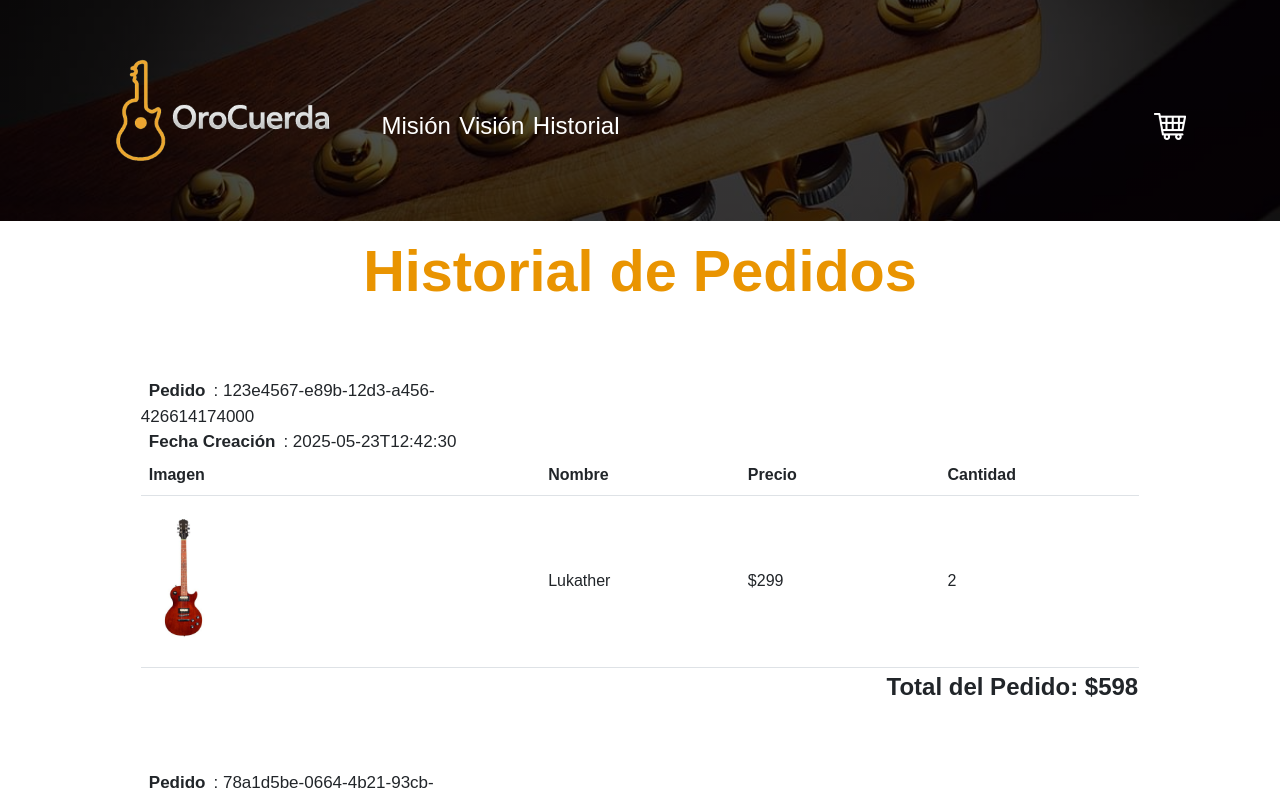
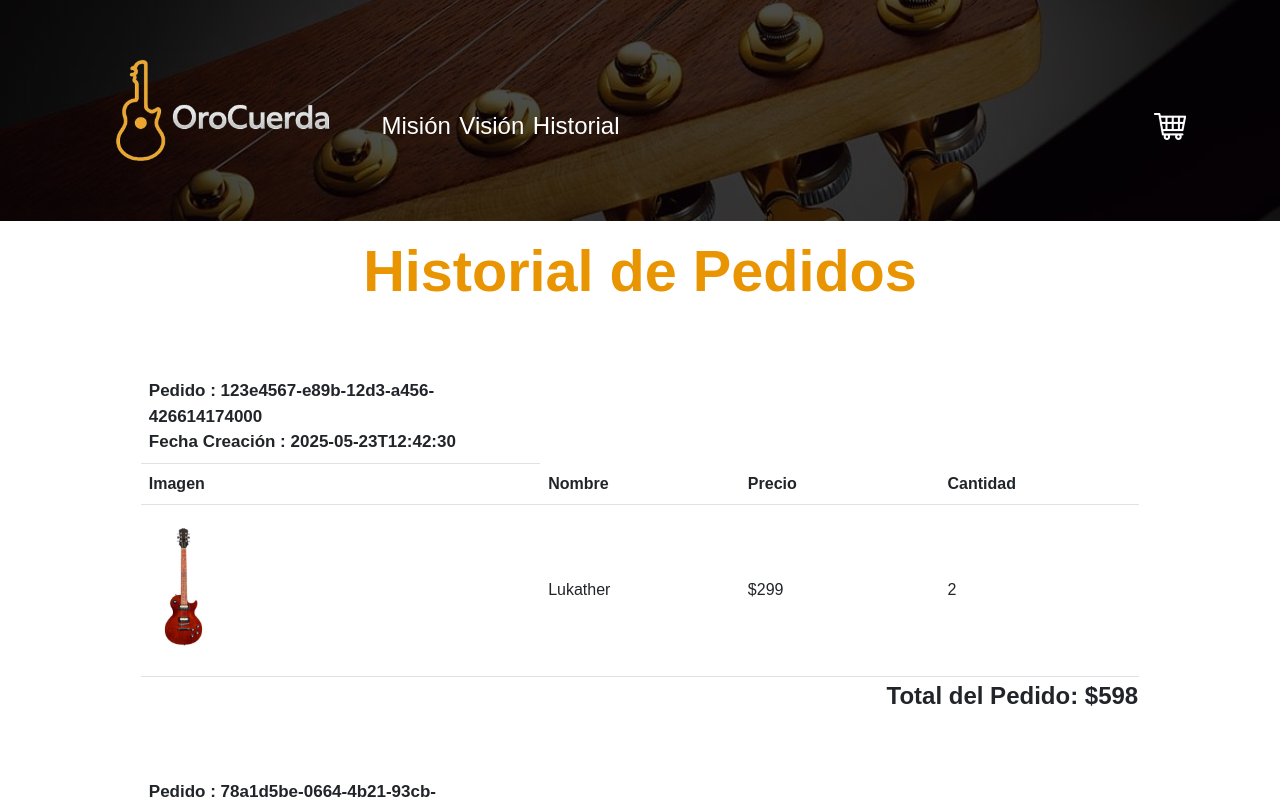
Before and after one commit to EdwinIvanS/ProyectoTiendaGuitarras, a React (Vite) app in the folder ProyectoTiendaGuitarras/: page /historialPedidos in a window 1280 px wide. Shown: the top 799 px of the page. Built offline with nearby package versions, Linux system fonts and the light colour scheme.

Commit message:
Ajuste HistoryOrders

```diff
--- a/ProyectoTiendaGuitarras/src/components/HistoryOrders.tsx
+++ b/ProyectoTiendaGuitarras/src/components/HistoryOrders.tsx
@@ -7,13 +7,15 @@ export default function HistoryOrders() {
     <div className="bg-white p-3">
       <h2 className="text-center">Historial de Pedidos</h2>
       {orders.map((orders) => (
-        <>
-          <table className="w-80 table">
+
+          <table className="w-80 table" key={orders.id}>
             <thead>
-              <div className="pt-8 font-size-small">
-                <strong>Pedido</strong>: {orders.id} <br></br>
-                <strong>Fecha Creación</strong>: {orders.createdAt}
-              </div>
+              <tr>
+                <th className="pt-8 font-size-small">
+                Pedido : {orders.id} <br></br>
+                Fecha Creación : {orders.createdAt}
+              </th>
+              </tr>
               <tr>
                 <th>Imagen</th>
                 <th>Nombre</th>
@@ -22,9 +24,9 @@ export default function HistoryOrders() {
               </tr>
             </thead>
 
-            {orders.items.map((item, i) => (
+            {orders.items.map((item) => (
               <tbody>
-                <tr key={i}>
+                <tr key={item.productId}>
                   <td>
                     <img
                       className="img-fluid-18"
@@ -45,7 +47,7 @@ export default function HistoryOrders() {
               </td>
             </tr>
           </table>
-        </>
+
       ))}
     </div>
   );
```
